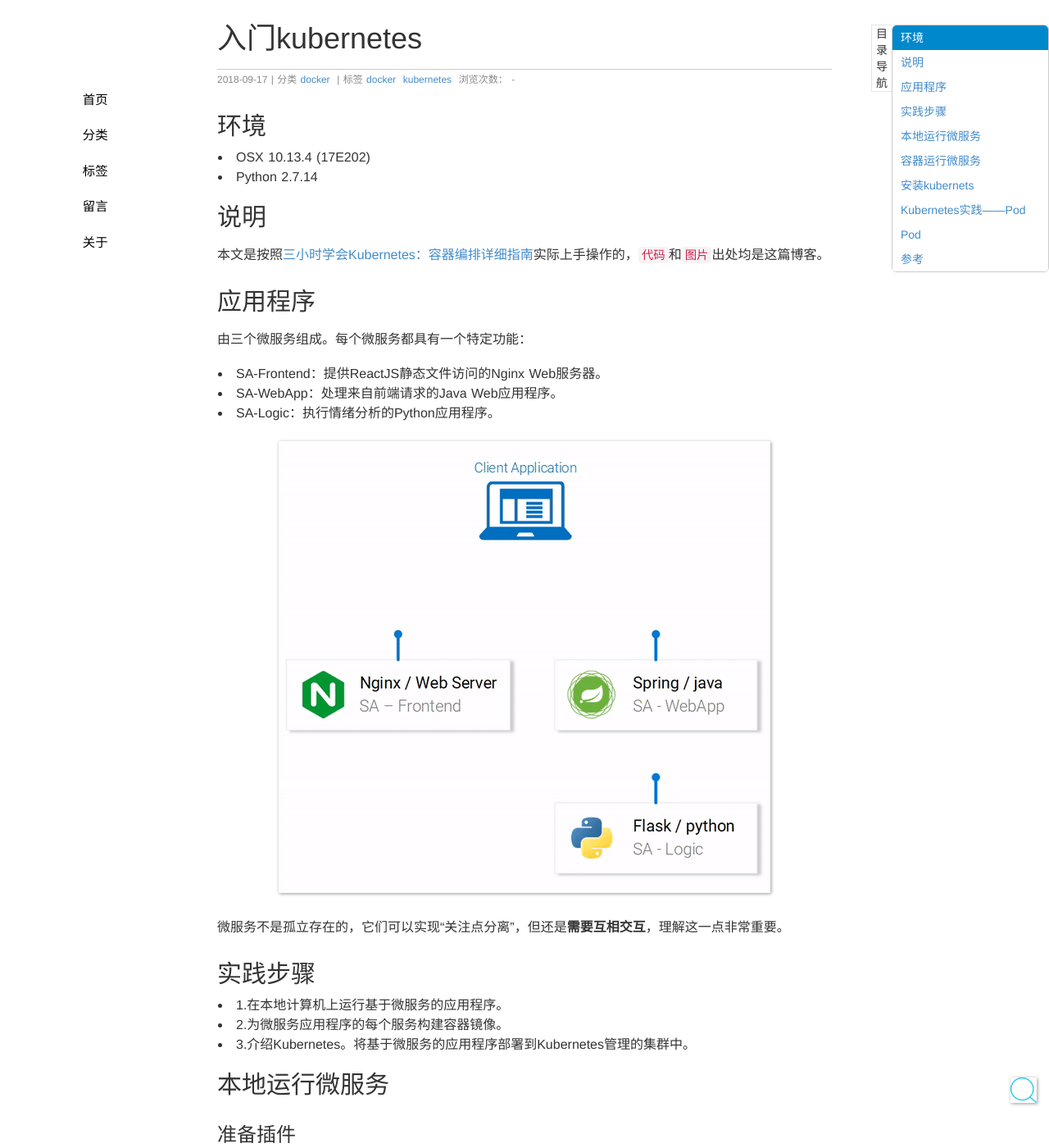
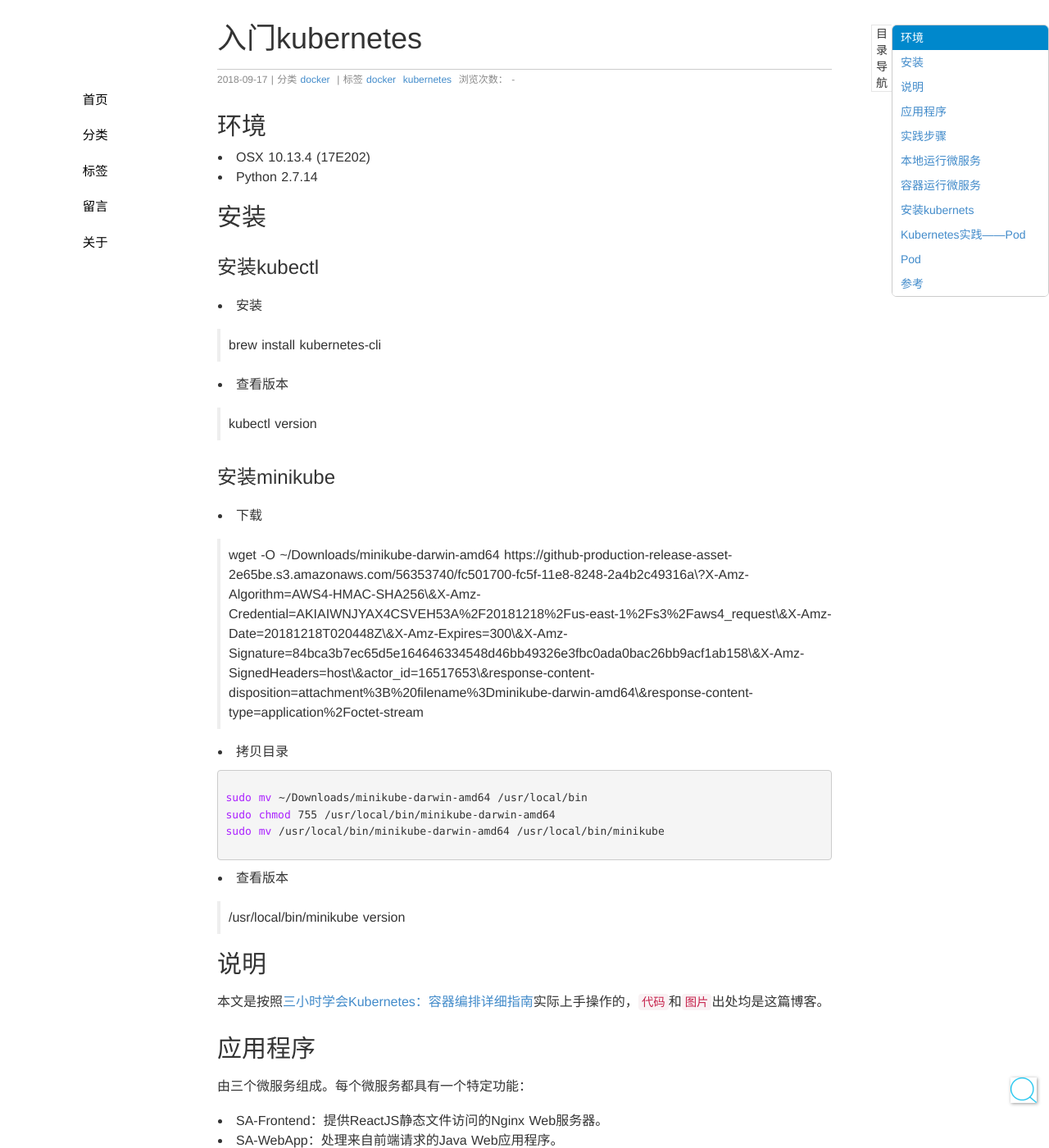
Before and after one commit to seekplum/seekplum.github.io, a Jekyll site: the page built from _posts/2018-09-17-kubernetes-introduction.md, in a window 1280 px wide and 1400 px high. Shown: the whole window at 82% size. Built offline with Jekyll 4.4.1, drawn with Linux system fonts in a browser that asks for light colours; comment, search, counter and statistics services are not loaded; some of the changed text lies outside the part shown.

Commit message:
mac安装kubernetes

````diff
--- a/_posts/2018-09-17-kubernetes-introduction.md
+++ b/_posts/2018-09-17-kubernetes-introduction.md
@@ -8,6 +8,34 @@
 ## 环境
 * OSX 10.13.4 (17E202)
 * Python 2.7.14
+
+## 安装
+
+### 安装kubectl
+* 安装
+
+> brew install kubernetes-cli
+
+* 查看版本
+
+> kubectl version
+
+### 安装minikube
+* 下载
+
+> wget -O ~/Downloads/minikube-darwin-amd64 https://github-production-release-asset-2e65be.s3.amazonaws.com/56353740/fc501700-fc5f-11e8-8248-2a4b2c49316a\?X-Amz-Algorithm\=AWS4-HMAC-SHA256\&X-Amz-Credential\=AKIAIWNJYAX4CSVEH53A%2F20181218%2Fus-east-1%2Fs3%2Faws4_request\&X-Amz-Date\=20181218T020448Z\&X-Amz-Expires\=300\&X-Amz-Signature\=84bca3b7ec65d5e164646334548d46bb49326e3fbc0ada0bac26bb9acf1ab158\&X-Amz-SignedHeaders\=host\&actor_id\=16517653\&response-content-disposition\=attachment%3B%20filename%3Dminikube-darwin-amd64\&response-content-type\=application%2Foctet-stream
+
+* 拷贝目录
+
+```bash
+sudo mv ~/Downloads/minikube-darwin-amd64 /usr/local/bin
+sudo chmod 755 /usr/local/bin/minikube-darwin-amd64
+sudo mv /usr/local/bin/minikube-darwin-amd64 /usr/local/bin/minikube
+```
+
+* 查看版本
+
+> /usr/local/bin/minikube version
 
 ## 说明
 本文是按照[三小时学会Kubernetes：容器编排详细指南](http://dockone.io/article/5132)实际上手操作的，`代码`和`图片`出处均是这篇博客。
@@ -174,3 +202,5 @@
 ## 参考
 * [三小时学会Kubernetes：容器编排详细指南](http://dockone.io/article/5132)
 * [通过Minikube快速搭建一个本地的Kubernetes单节点环境](https://zhuanlan.zhihu.com/p/34487833)
+* [Install and Set Up kubectl](https://kubernetes.io/docs/tasks/tools/install-kubectl/)
+* [Install Minikube](https://kubernetes.io/docs/tasks/tools/install-minikube/)
````
